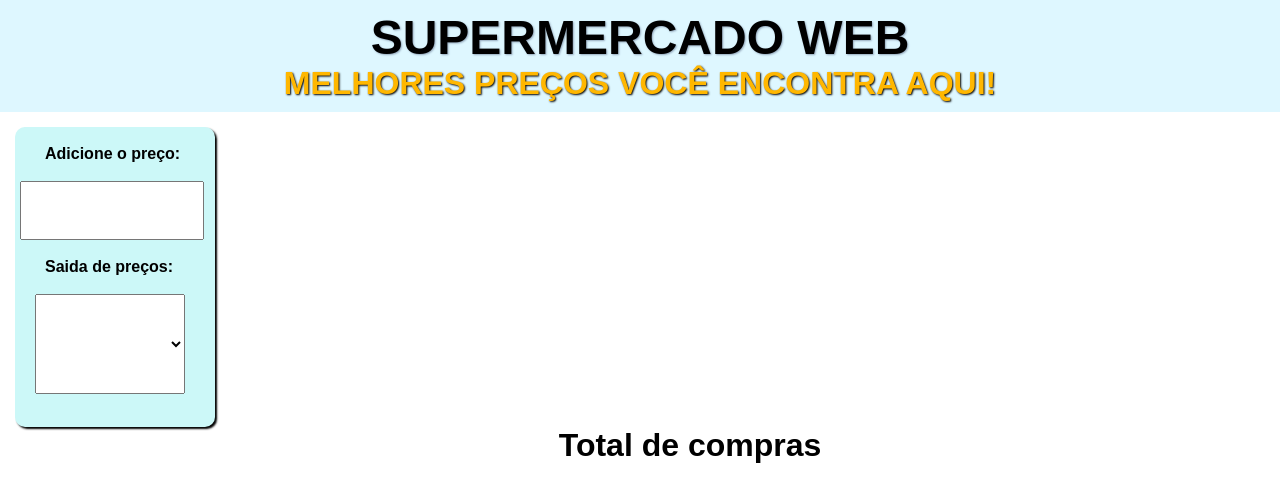
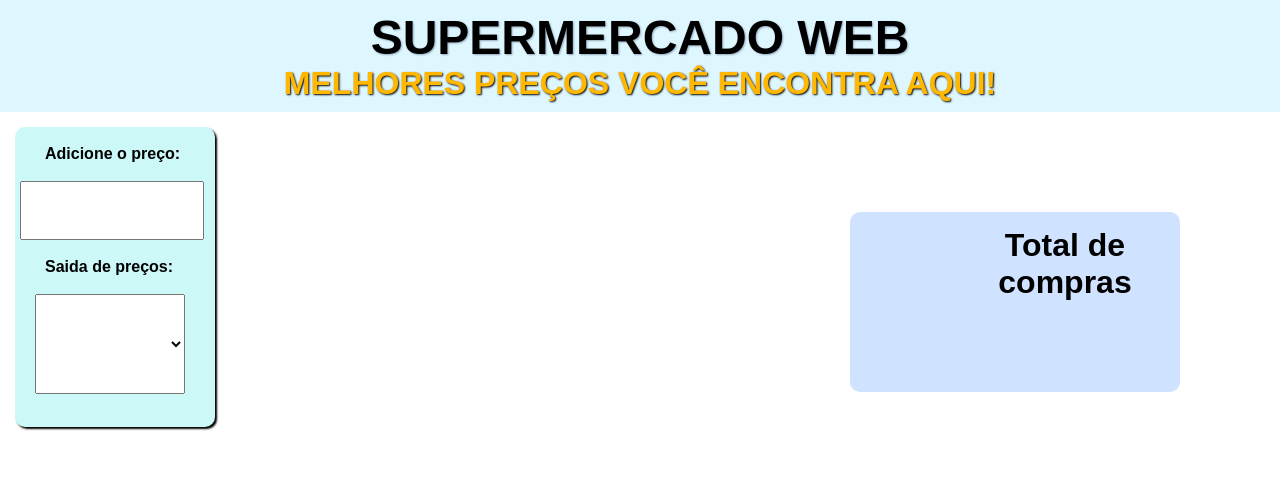
Before and after one commit to AlexandreCesar21/Sistema-de-supermercado, a plain HTML site: page index.html in a window 1280 px wide. Drawn offline with Linux system fonts and the light colour scheme.

Commit message:
fazendo umas correções

```diff
--- a/index.html
+++ b/index.html
@@ -11,12 +11,22 @@
         <h1>SUPERMERCADO WEB</h1>
         <h2>MELHORES PREÇOS VOCÊ ENCONTRA AQUI!</h2>
     </header>
-    <section>
-        <br>
-        <label for="Preco" class="titulo">Adicione o preço:</label>
-        <br><br><input type="number" style="width: 130px;">
-        <br><br><label for="sai" class="titulo">Saida de preços:</label><br><br><select name="resu" id="resu"></select>
-    </section>
-    <h1 class="titulo1">Total de compras</h1>
+
+    <div class="duas">
+        <div class="caixa1">
+            <br>
+            <label for="Preco" class="titulo">Adicione o preço:</label>
+            <br><br><input type="number" style="width: 130px;">
+            <br><br><label for="sai" class="titulo">Saida de preços:</label><br><br><select name="resu" id="resu"></select>
+        </div>
+        <div class="saida">
+            <h1 class="titulo1">Total de compras</h1>
+
+        </div>
+
+    </div>
+
+
+
 </body>
 </html>
--- a/style.css
+++ b/style.css
@@ -30,7 +30,14 @@ header h2 {
     text-shadow: 1px 1px 2px black;
 }
 
-section {
+.duas {
+    display: flex;
+    justify-content: space-between;
+    align-items: flex-start;
+    flex-wrap: wrap;
+}
+
+.caixa1 {
     background-color: rgb(204, 248, 248);
     border-radius: 10px;
     width: 200px;
@@ -38,6 +45,16 @@ section {
     margin-top: 15px;
     margin-left: 15px;
     box-shadow: 2px 2px 2px black;
+}
+
+.saida {
+    border-radius: 10px;
+    background-color: #CFE2FF;
+    width: 300px;
+    height: 150px;
+    margin: 100px;
+    padding: 15px;
+    margin-left: auto;
 }
 
 label {
@@ -63,10 +80,10 @@ select {
     margin-left: 20px;
 }
 
+
 .titulo1 {
     text-align: center;
     align-items: center;
     justify-content: center;
     margin-left: 100px;
-
 }
```
